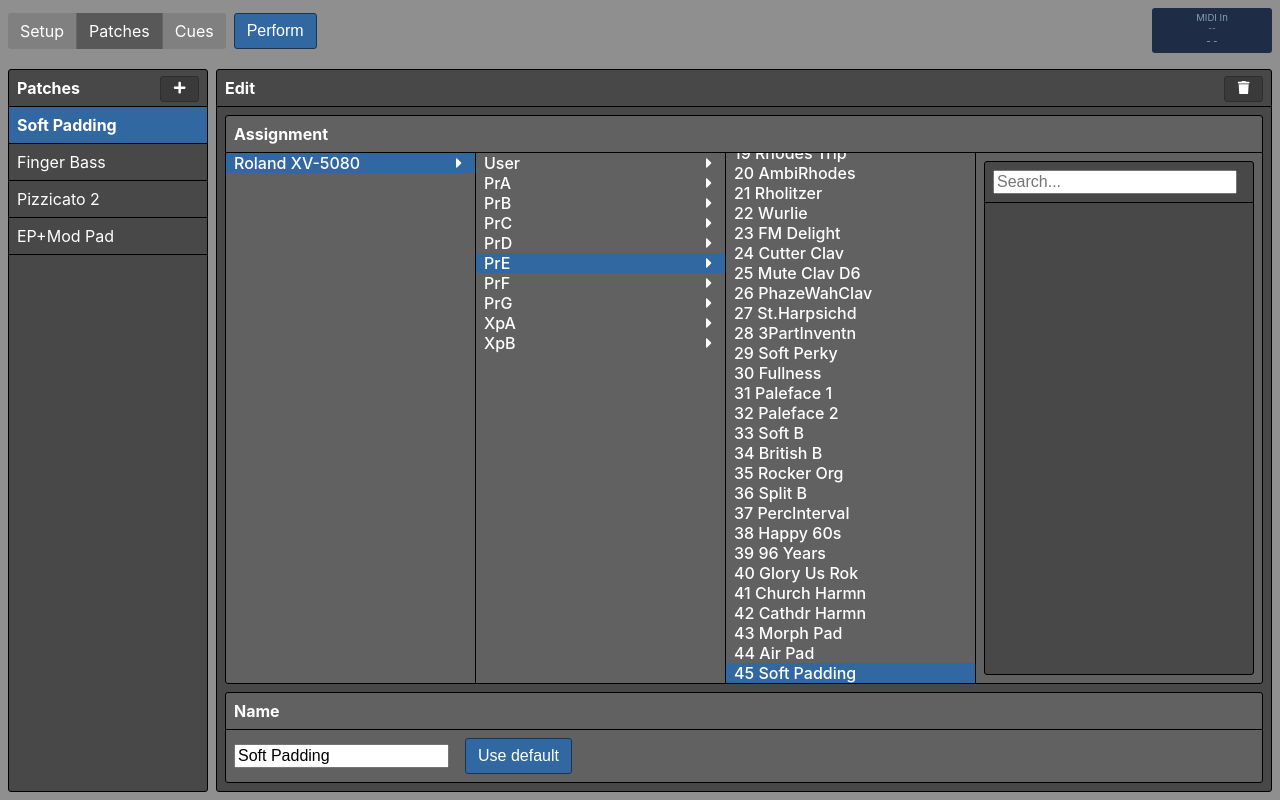
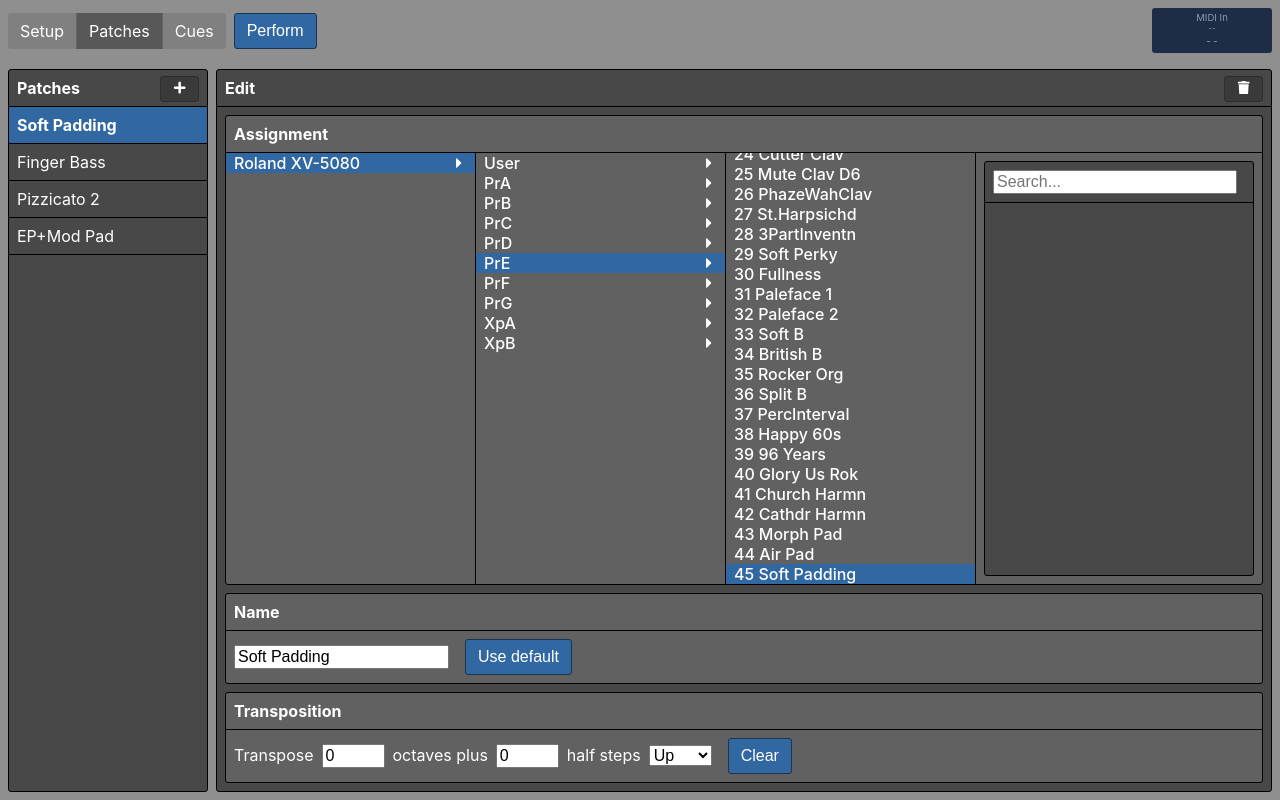
Before and after one commit to MattPutnam/CadenzaJS, a React (Create React App) app: page / in a window 1280 px wide. Both pictures are taken after a click on the element "Soft Padding". Built offline with nearby package versions, Linux system fonts and the light colour scheme.

Commit message:
Add Transpose widget, start making labelable input widgets

```diff
--- a/package.json
+++ b/package.json
@@ -12,7 +12,8 @@
     "react": "^16.13.0",
     "react-dom": "^16.13.0",
     "react-icons": "^3.9.0",
-    "react-scripts": "3.4.0"
+    "react-scripts": "3.4.0",
+    "uuid": "^7.0.2"
   },
   "scripts": {
     "start": "react-scripts start",
--- a/src/components/Components.js
+++ b/src/components/Components.js
@@ -1,5 +1,6 @@
 import React from 'react'
 import _ from 'lodash'
+import { v4 as uuid } from 'uuid'
 
 import Colors from './colors'
 import { Flex } from './Layout'
@@ -32,6 +33,18 @@
     </button>
 }
 
+export const Checkbox = ({ checked, onChange }) => {
+    return <input type='checkbox' checked={checked} onChange={e => onChange(e.target.checked)}/>
+}
+
+export const Label = ({ htmlFor, children }) => {
+    const style = {
+        marginRight: '0.5rem'
+    }
+
+    return <label htmlFor={htmlFor} style={style}>{children}</label>
+}
+
 export const Message = ({ children, error }) => {
     const style = {
         margin: '0 0.5rem',
@@ -46,17 +59,16 @@
     </div>
 }
 
-export const Warning = ({ children }) => {
-    const style = {
-        color: '#F5BE02',
-        backgroundColor: '#FFFCE5',
-        border: '1px solid #F5BE02',
-        borderRadius: 3,
-        padding: '2px 0.5rem',
-        margin: '0.5rem'
+export const NumberField = ({ value, setValue, min=0, max, label }) => {
+    if (label) {
+        const id = uuid()
+        return <>
+            <Label htmlFor={id}>{label}</Label>
+            <input id={id} type='number' value={value} min={min} max={max} onChange={e => setValue(parseInt(e.target.value))}/>
+        </>
+    } else {
+        return <input type='number' value={value} min={min} max={max} onChange={e => setValue(parseInt(e.target.value))}/>
     }
-
-    return <span style={style}>{children}</span>
 }
 
 export const Placeholder = ({ width='100%', height='100%', children }) => {
@@ -70,3 +82,24 @@
         {children}
     </Flex>
 }
+
+export const Select = ({ options, selected, setSelected, render=(x => x) }) => {
+    return <select value={selected} onChange={e => setSelected(e.target.value)}>
+        {options.map((option, index) => {
+            return <option value={option} key={index}>{render(option)}</option>
+        })}
+    </select>
+}
+
+export const Warning = ({ children }) => {
+    const style = {
+        color: '#F5BE02',
+        backgroundColor: '#FFFCE5',
+        border: '1px solid #F5BE02',
+        borderRadius: 3,
+        padding: '2px 0.5rem',
+        margin: '0.5rem'
+    }
+
+    return <span style={style}>{children}</span>
+}
--- a/src/pages/editPage/PatchesTab.js
+++ b/src/pages/editPage/PatchesTab.js
@@ -2,6 +2,7 @@
 import _ from 'lodash'
 import { FaPlus, FaTrash } from 'react-icons/fa'
 
+import Transpose from './patchesTab/Transpose'
 import PatchNamer from './patchesTab/PatchNamer'
 import PatchSelector from './patchesTab/PatchSelector'
 
@@ -154,6 +155,7 @@
                                    allPatches={this.allPatches}
                                    setData={setData}/>
                     <PatchNamer selectedPatch={selectedPatch} setData={setData} allPatches={this.allPatches}/>
+                    <Transpose selectedPatch={selectedPatch} setData={setData}/>
                 </Flex>
             </Container>
         } else {
--- /dev/null
+++ b/src/pages/editPage/patchesTab/Transpose.js
@@ -0,0 +1,53 @@
+import React from 'react'
+
+import { Button, Label, Select, NumberField } from '../../../components/Components'
+import { Container, Flex } from '../../../components/Layout'
+
+
+const Transpose = ({ selectedPatch, setData }) => {
+    const { transpose } = selectedPatch
+
+    let amt = transpose || 0
+    const down = amt < 0
+    if (down) {
+        amt = -amt
+    }
+    const steps = amt % 12
+    const octaves = Math.floor(amt / 12)
+
+    const setValue = value => {
+        if (value === 0) {
+            delete selectedPatch.transpose
+        } else {
+            selectedPatch.transpose = value
+        }
+        setData()
+    }
+
+    const setOctaves = newOctaves => {
+        setValue(selectedPatch.transpose = (newOctaves * 12 + steps) * (down ? -1 : 1))
+    }
+
+    const setSteps = newSteps => {
+        setValue(selectedPatch.transpose = (octaves * 12 + newSteps) * (down ? -1 : 1))
+    }
+
+    const clear = () => {
+        setValue(0)
+    }
+
+    return <Container alt flex='none' header='Transposition'>
+        <Flex pad>
+            <Label>Transpose</Label>
+            {/* max of 10 just to make the fields the same size */}
+            <NumberField value={octaves} max={10} setValue={setOctaves}/>
+            <Label>octaves plus</Label>
+            <NumberField value={steps} max={11} setValue={setSteps}/>
+            <Label>half steps</Label>
+            <Select options={['Up', 'Down']} selected={down ? 'Down' : 'Up'} setSelected={() => setValue(-amt)}/>
+            <Button onClick={clear}>Clear</Button>
+        </Flex>
+    </Container>
+}
+
+export default Transpose
--- a/src/pages/editPage/setupTab/ChannelSelector.js
+++ b/src/pages/editPage/setupTab/ChannelSelector.js
@@ -1,16 +1,15 @@
 import React from 'react'
+
+import { NumberField } from '../../../components/Components';
 
 
 const ChannelSelector = ({ keyboard, setData }) => {
-    const id = `channelSelectorFor${keyboard.id}`
-    return <>
-        <label htmlFor={id}>Channel: </label>
-        <input id={id}
-               type='number'
-               value={keyboard.channel+1}
-               min='1' max='16'
-               onChange={e => {keyboard.channel = parseInt(e.target.value)-1; setData()}}/>
-    </>
+    const setChannel = channel => {
+        keyboard.channel = channel-1
+        setData()
+    }
+
+    return <NumberField label='Channel:' value={keyboard.channel+1} max={16} setValue={setChannel}/>
 }
 
 export default ChannelSelector
```
Also changed, not shown: 1 other file (tests, documents, lock files or other folders).
